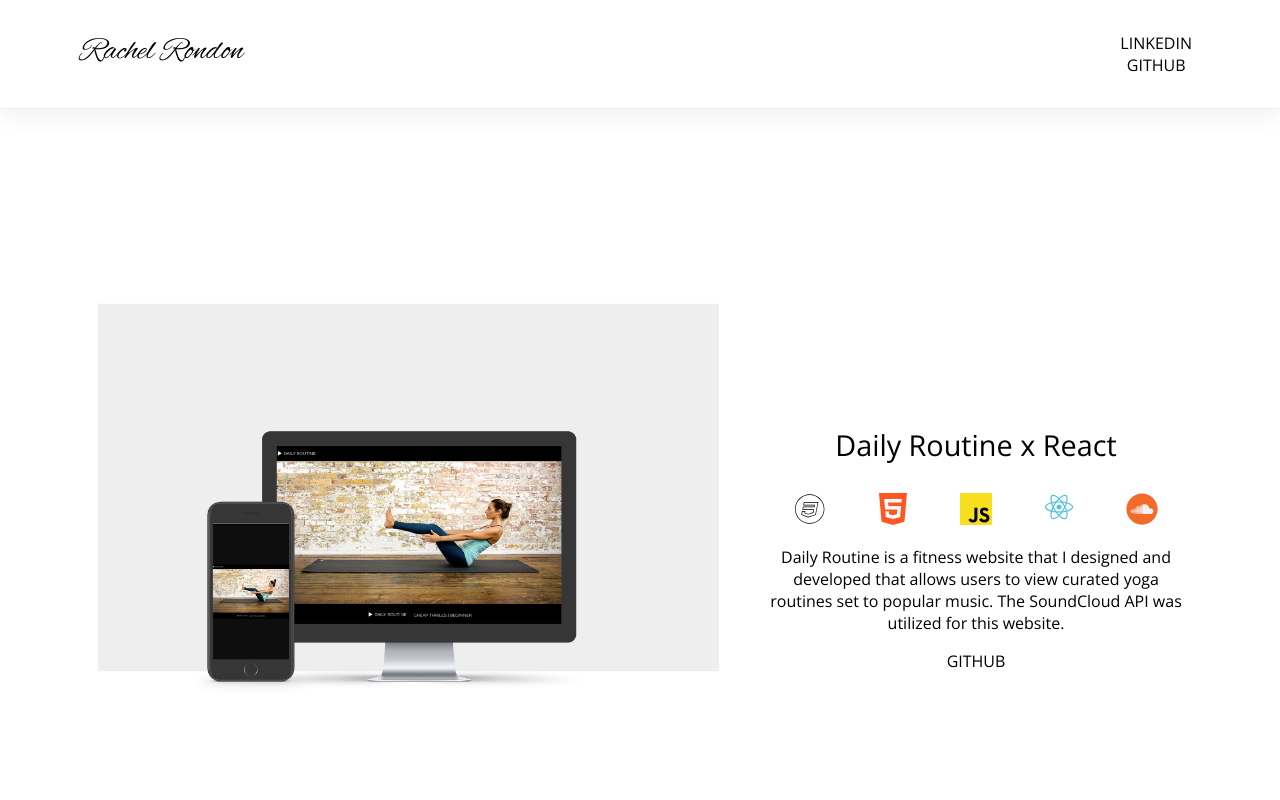
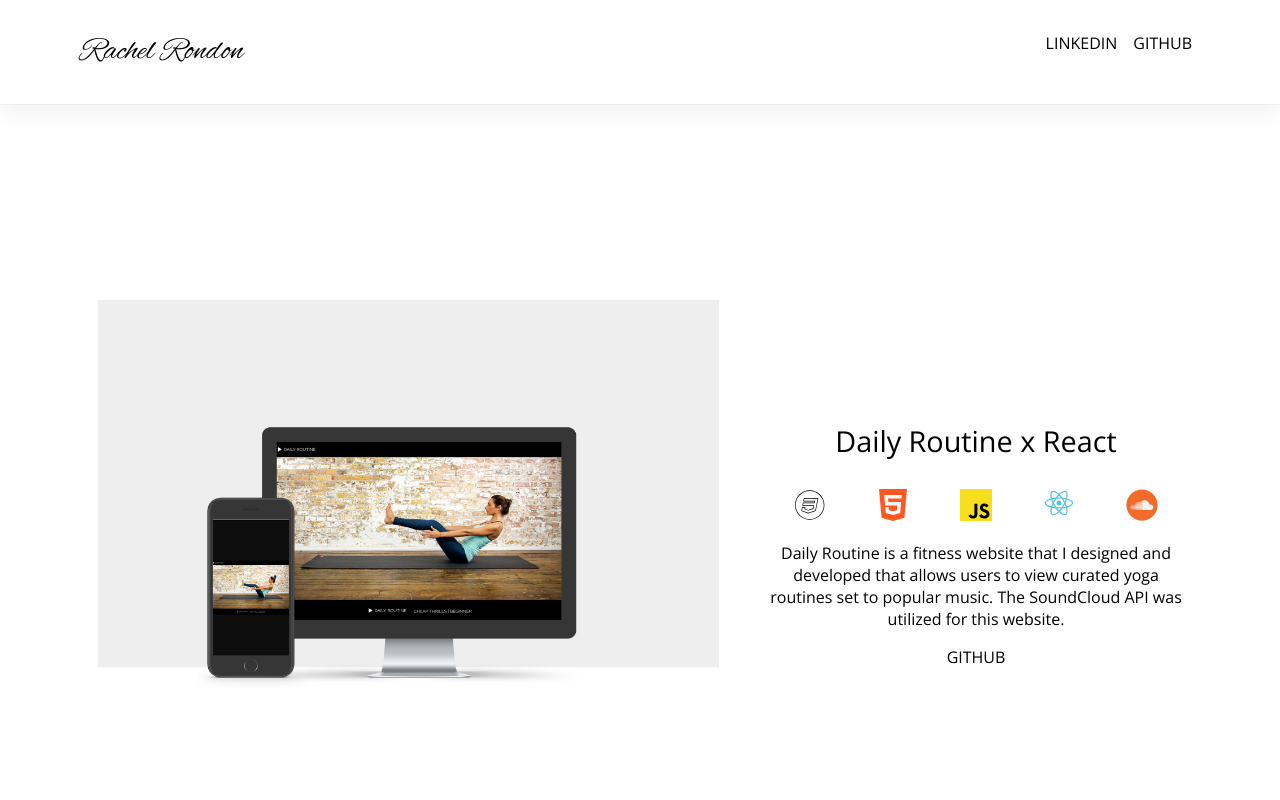
Before and after one commit to rachelrondon/website, a React (Create React App) app: page / in a window 1280 px wide. Shown: the top 800 px of the page. Built offline with nearby package versions, Linux system fonts and the light colour scheme; a web font is replaced by a local one.

Commit message:
mobile first updates

```diff
--- a/src/App.css
+++ b/src/App.css
@@ -58,7 +58,7 @@
 
 .nav-links {
   display: flex;
-  flex-direction: row;
+  flex-direction: column;
   font-size: 1rem;
   padding: 0;
   margin: 0;
@@ -105,6 +105,6 @@
 
   .nav .nav-links {
     display: flex;
-    flex-direction: column;
+    flex-direction: row;
   }
 }
```
